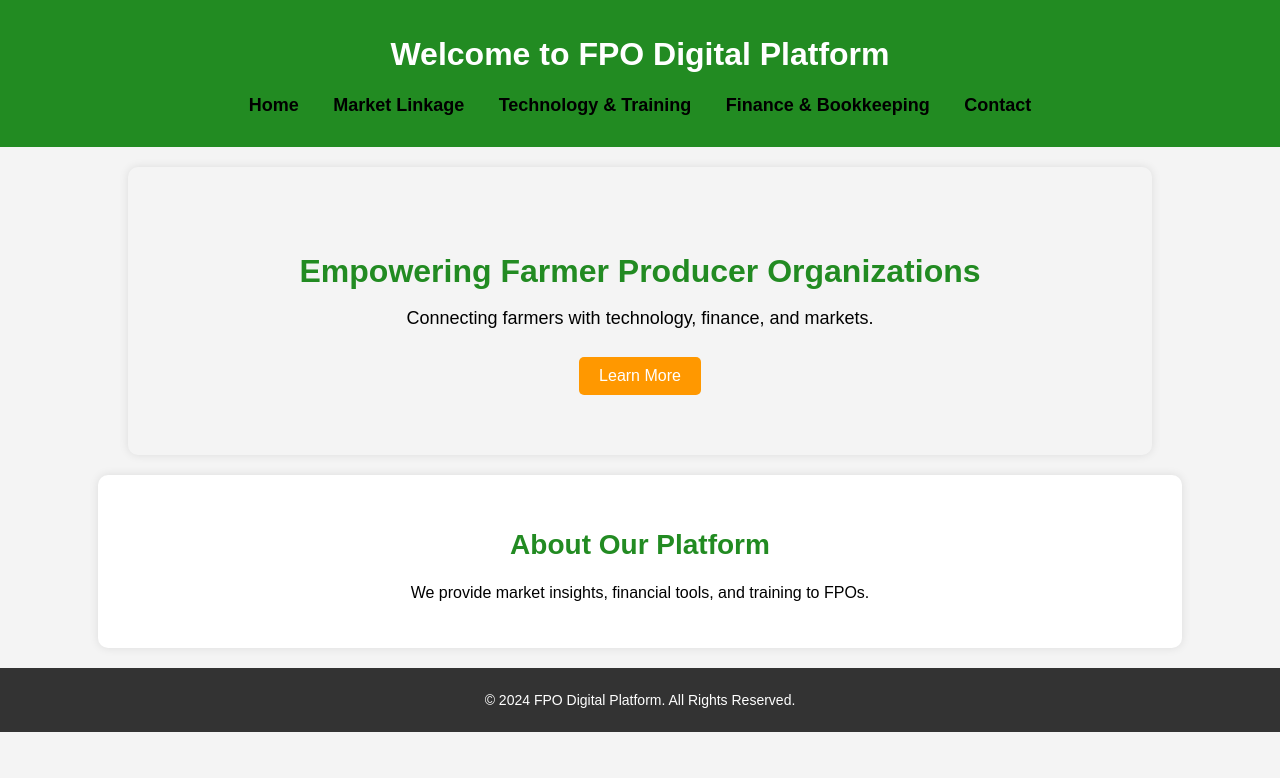
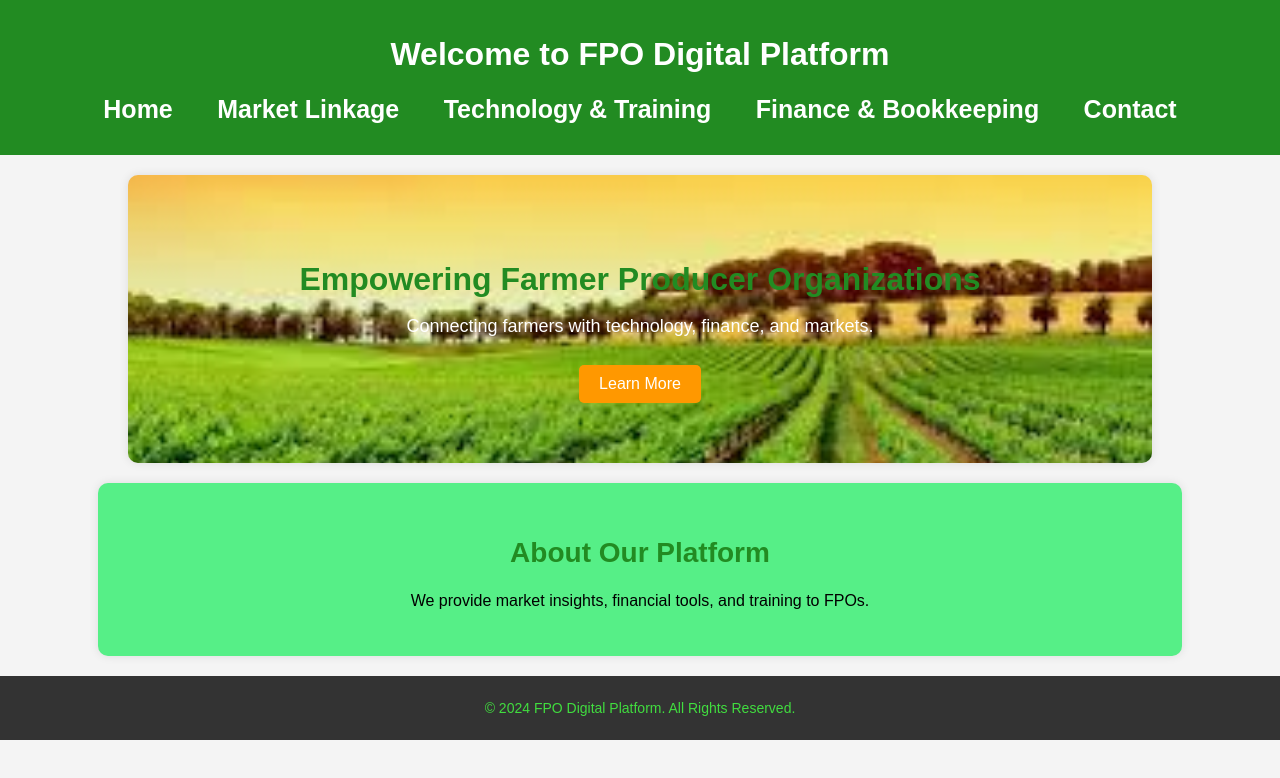
Before and after one commit to pramathkaranth/FPO, a plain HTML site: page FPO-Website/index.html in a window 1280 px wide. Drawn offline with Linux system fonts and the light colour scheme.

Commit message:
Small changes'

```diff
--- a/FPO-Website/styles.css
+++ b/FPO-Website/styles.css
@@ -9,7 +9,7 @@ body {
 
 /* Header & Navigation */
 header {
-    background: #228B22;
+    background:#228B22;
     color: white;
     padding: 15px 0;
 }
@@ -21,13 +21,14 @@ nav ul {
 
 nav ul li {
     display: inline;
-    margin: 0 15px;
+    margin: 0 20px;
 }
 
 nav ul li a {
-    color: black;
+    color: white;
+    background:#228B22;
     text-decoration: none;
-    font-size: 18px;
+    font-size: 25px;
     font-weight: bold;
 }
 
@@ -38,7 +39,8 @@ nav ul li a:hover {
 /* Hero Section */
 .hero {
     background: url('farm.jpg') no-repeat center center/cover;
-    color: black;
+    color:white;
+    background-color: #ddd;
     padding: 60px 0;
 }
 
@@ -69,7 +71,7 @@ button:hover {
 /* Sections */
 section {
     padding: 30px;
-    background: white;
+    background: rgb(86, 239, 135);
     margin: 20px auto;
     width: 80%;
     border-radius: 10px;
@@ -86,7 +88,7 @@ section h2 {
     width: 80%;
     margin: 20px auto;
     border-collapse: collapse;
-    background: white;
+    background: rgb(121, 237, 105);
     border-radius: 10px;
     overflow: hidden;
     box-shadow: 0px 0px 10px rgba(0, 0, 0, 0.1);
@@ -160,7 +162,7 @@ form button:hover {
 /* Footer */
 footer {
     background: #333;
-    color: white;
+    color: rgb(65, 221, 63);
     padding: 10px 0;
     margin-top: 20px;
     font-size: 14px;
```
Also changed, not shown: FPO-Website/finance.html (+2 -2 lines), FPO-Website/training.html (+3 -3 lines), FPO-Website/farm.jpg (added).
